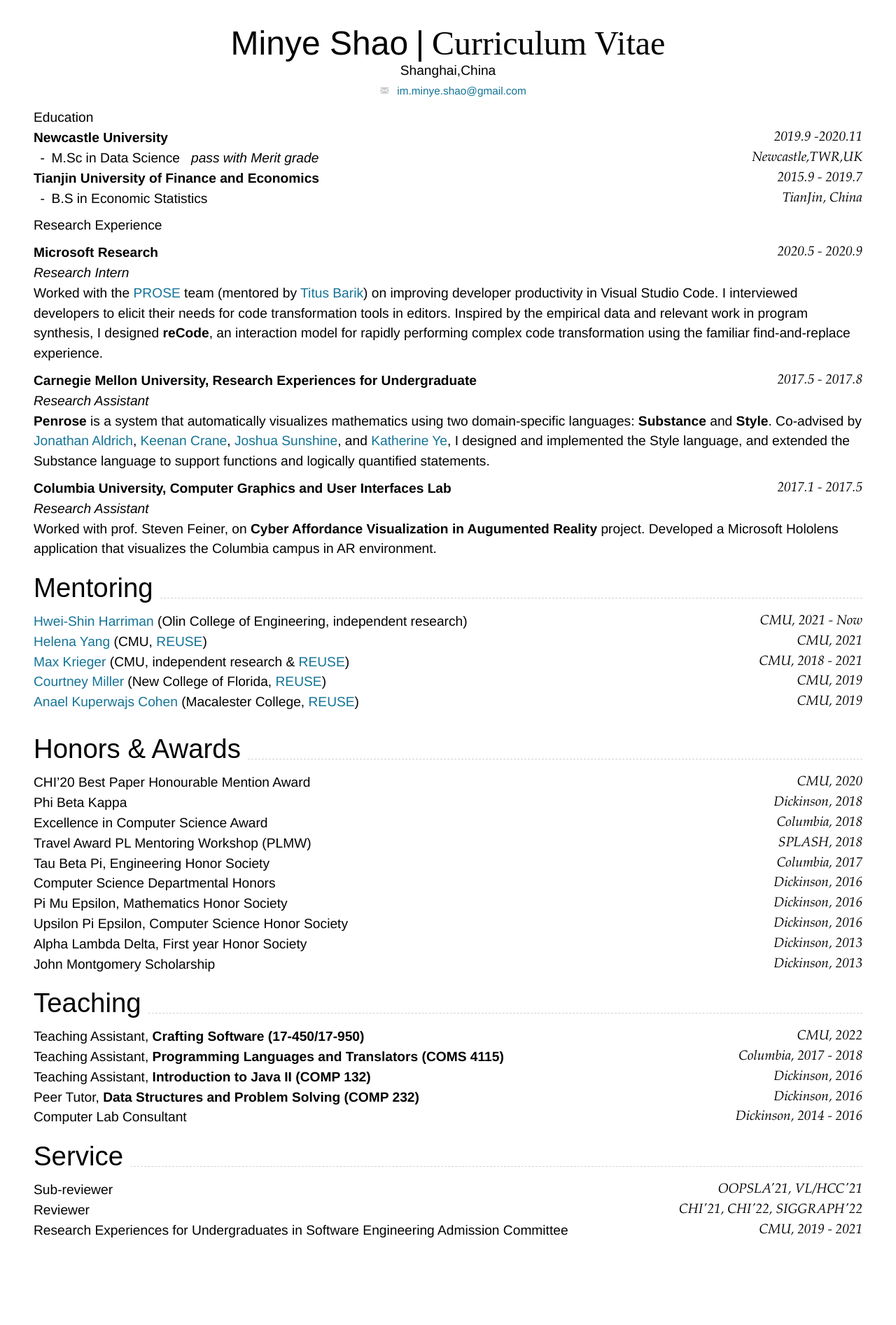
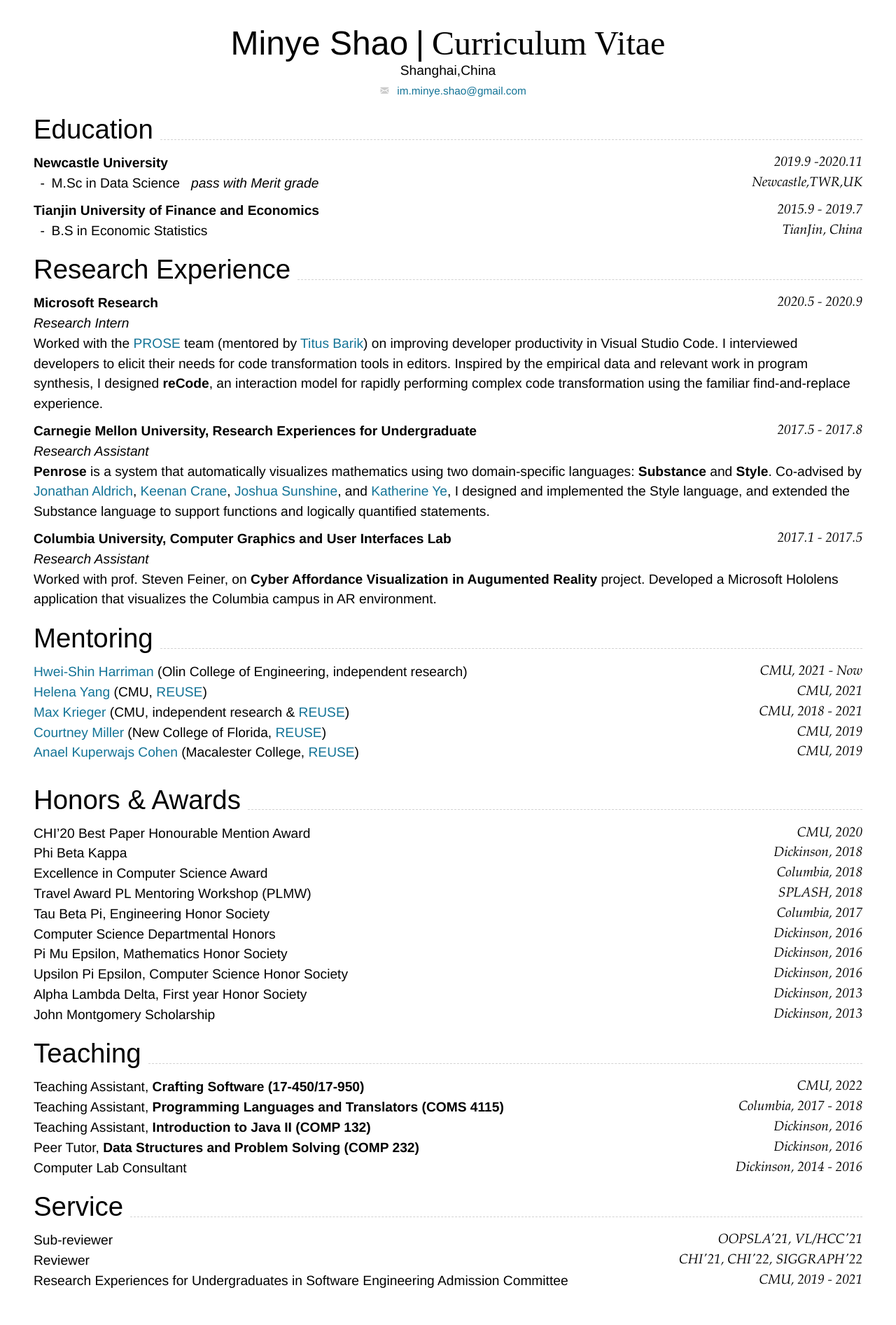
Before and after one commit to MinyeShao/CV_Markdown, a Jekyll site: the page built from index.md, in a window 1280 px wide. Shown: the whole page at 70% size. Built offline with Jekyll 4.4.1, drawn with Linux system fonts in a browser that asks for light colours; nearby versions of some CDN libraries; before the commit the page ends 1820 px from its top, so only the background shows below that.

Commit message:
Update index.md

````diff
--- a/index.md
+++ b/index.md
@@ -6,7 +6,7 @@ email:
   text: im.minye.shao@gmail.com
 
 ---
-<div align='center' ><font size='70'>Minye Shao</font>&nbsp; <font size='70'>|</font> &nbsp;<font face="sf" size='70'>Curriculum Vitae</font></div>
+<div align='center' ><font size='75'>Minye Shao</font>&nbsp; <font size='75'>|</font> &nbsp;<font face="sf" size='75'>Curriculum Vitae</font></div>
 
 
 <center>Shanghai,China </center>
@@ -14,9 +14,9 @@ email:
 
 {% include cv-contact.html %}
 
-### Education
+## Education
 
-#### **Newcastle University** `2019.9 -2020.11`
+### **Newcastle University** `2019.9 -2020.11`
 
 ```
 Newcastle,TWR,UK
@@ -24,7 +24,7 @@ Newcastle,TWR,UK
 
 - M.Sc in Data Science &nbsp; _pass with Merit grade_
 
-#### **Tianjin University of Finance and Economics** `2015.9 - 2019.7`
+### **Tianjin University of Finance and Economics** `2015.9 - 2019.7`
 
 ```
 TianJin, China
@@ -32,7 +32,7 @@ TianJin, China
 
 - B.S in Economic Statistics
 
-### Research Experience
+## Research Experience
 
 ### **Microsoft Research** `2020.5 - 2020.9`
 
````
